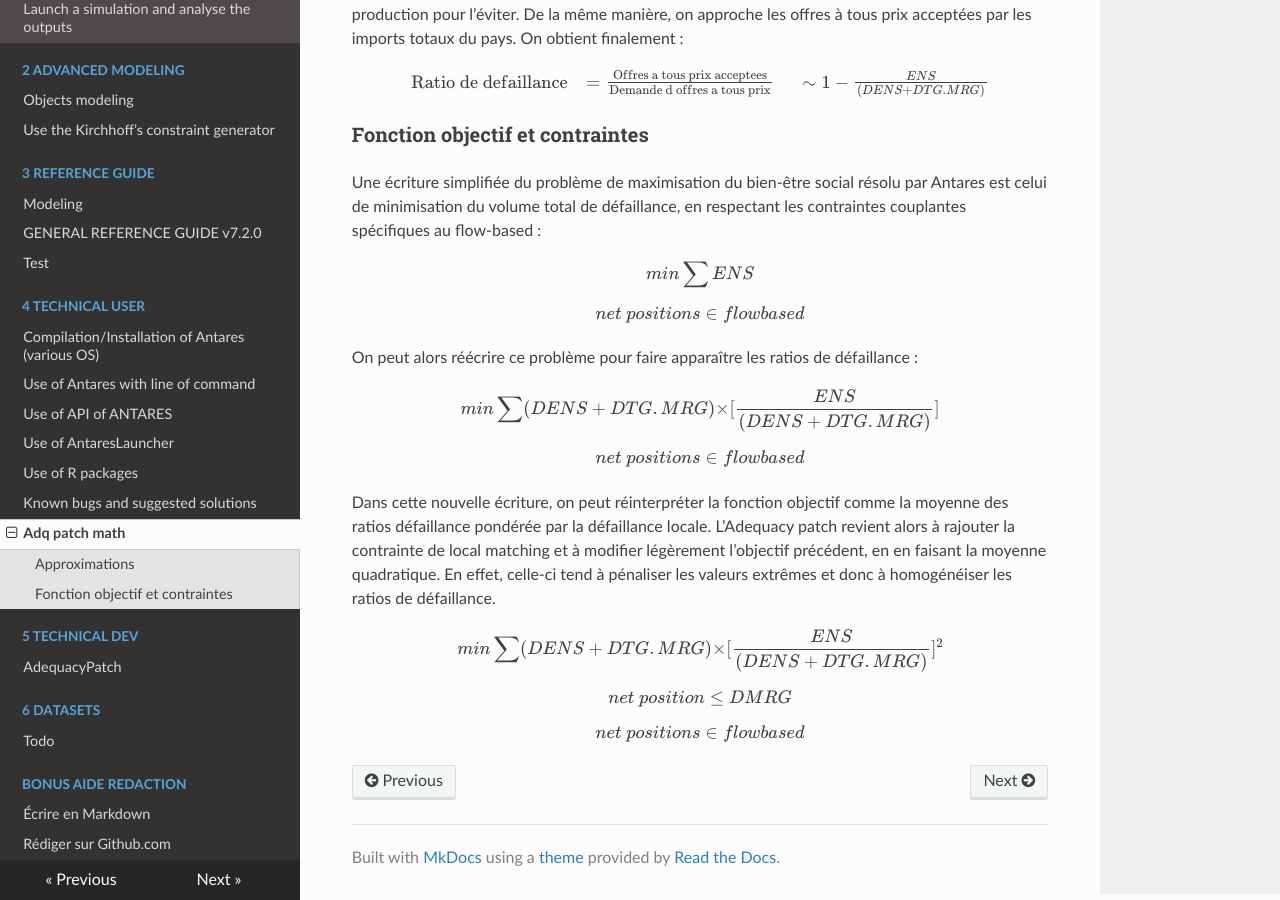
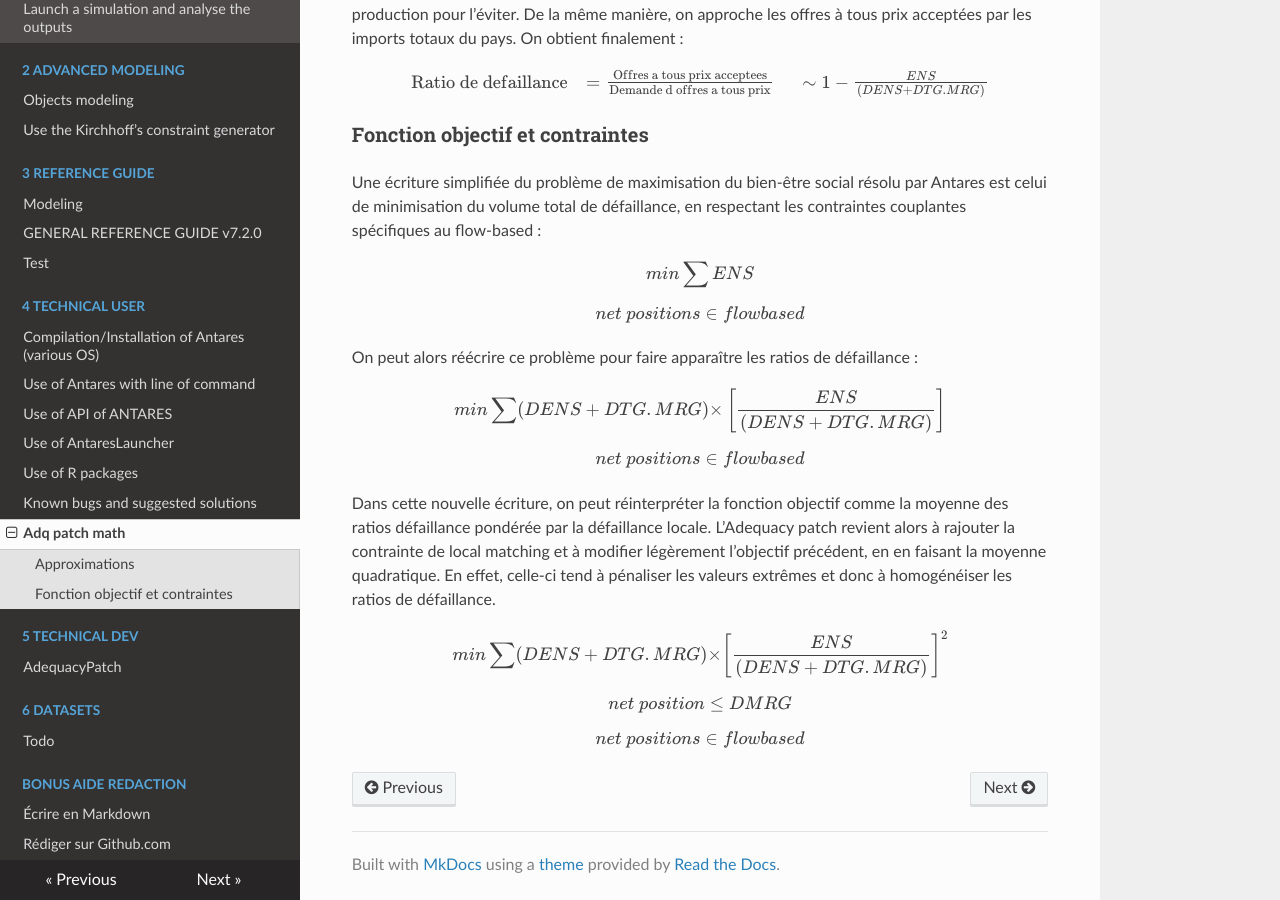
Before and after one commit to AntaresSimulatorTeam/antares-doc, an MkDocs documentation site: the page built from docs/4-technical-user/adq_patch_math.md, in a window 1280 px wide and 900 px high, scrolled down 984 px. Built offline with MkDocs 1.6.1, drawn with Linux system fonts in a browser that asks for light colours; nearby versions of some CDN libraries; formulas are drawn with MathJax 3.

Commit message:
Bigger parenthesis

```diff
--- a/docs/4-technical-user/adq_patch_math.md
+++ b/docs/4-technical-user/adq_patch_math.md
@@ -40,7 +40,7 @@ $$
 
 On peut alors réécrire ce problème pour faire apparaître les ratios de défaillance :
 $$
-	min ∑(DENS+DTG.MRG)×[\frac{ENS}{(DENS+DTG.MRG)}]
+	min ∑(DENS+DTG.MRG)×\left[ \frac{ENS}{(DENS+DTG.MRG)} \right]
 $$
 $$
 	net~positions∈flowbased
@@ -49,7 +49,7 @@ $$
 Dans cette nouvelle écriture, on peut réinterpréter la fonction objectif comme la moyenne des ratios défaillance pondérée par la défaillance locale.
 L’Adequacy patch revient alors à rajouter la contrainte de local matching et à modifier légèrement l’objectif précédent, en en faisant la moyenne quadratique. En effet, celle-ci tend à pénaliser les valeurs extrêmes et donc à homogénéiser les ratios de défaillance.
 $$
-	min ∑(DENS+DTG.MRG)×[\frac{ENS}{(DENS+DTG.MRG)}]^2
+	min ∑(DENS+DTG.MRG)×\left[ \frac{ENS}{(DENS+DTG.MRG)} \right]^2
 $$
 $$
 	net~position≤DMRG
```
